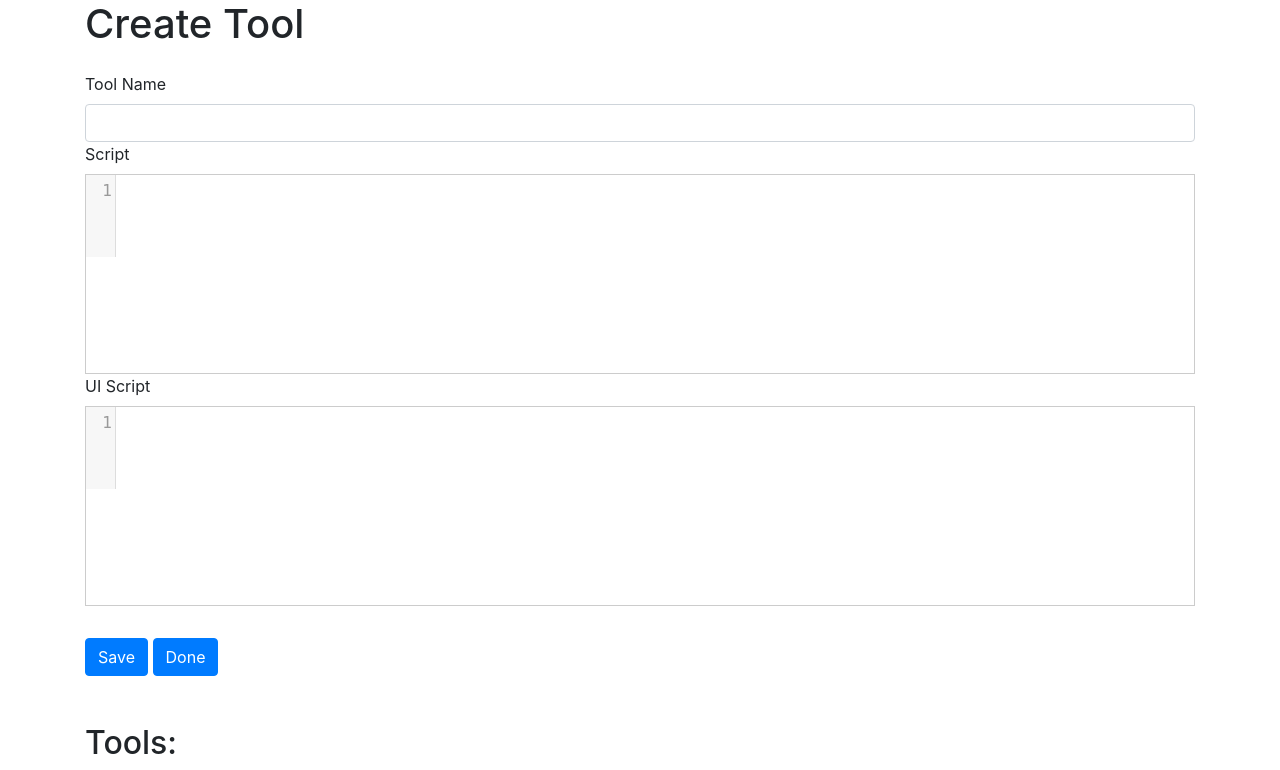
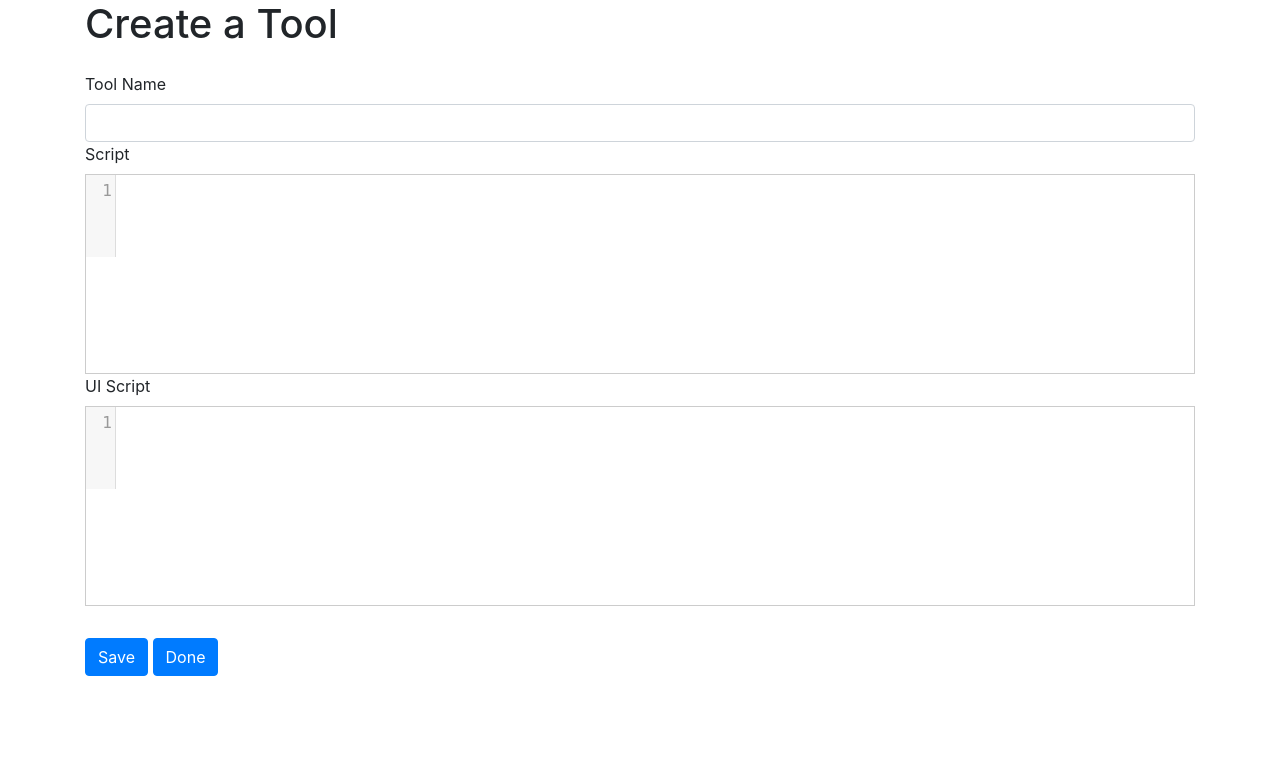
Before and after one commit to 4b3c/toolboard, a Flask app: page /create_tool in a window 1280 px wide. Shown: the part 48-818 px from the top of the page. After the commit the page ends 724 px from the top, so only its background shows below. Run offline with Flask 3, Linux system fonts and the light colour scheme; some libraries are stand-ins or nearby versions.

Commit message:
fixed the tool pages for real

```diff
--- a/templates/create_tool.html
+++ b/templates/create_tool.html
@@ -1,6 +1,6 @@
 {% extends "base.html" %}
 
-{% block title %}<title>Create a new tool!</title>{% endblock %}
+{% block title %}<title>Create a Tool</title>{% endblock %}
 {% block stylesheet %}
     <link rel="stylesheet" href="{{ url_for('static', filename='create_tool.css') }}">
     <link rel="stylesheet" href="https://cdnjs.cloudflare.com/ajax/libs/codemirror/5.65.2/codemirror.min.css">
@@ -16,7 +16,7 @@
 {% block content %}
     <div class="container">
 
-        <h1 class="mt-5">Create Tool</h1>
+        <h1 class="mt-5">Create a Tool</h1>
         {% with messages = get_flashed_messages(with_categories=True) %}
             {% if messages %}
                 {% for category, message in messages %}
@@ -31,19 +31,14 @@
                 <input type="text" class="form-control" id="name" name="name" required>
 
                 <label for="script">Script</label>
-                <input type="text" class="form-control" id="script" name="script" required>
+                <textarea id="script" name="script" style="display: block;"></textarea>
 
                 <label for="ui_script">UI Script</label>
-                <input type="text" class="form-control" id="ui_script" name="ui_script" required>
+                <textarea id="ui_script" name="ui_script" style="display: block;"></textarea>
             </div>
             <button type="submit" class="btn btn-primary mt-3">Save</button>
             <a href="/" class="btn btn-primary mt-3">Done</a>
         </form>
-
-        <h2 class="mt-5"> Tools:</h2>
-        {% for tool in tools %}
-            <div>{{ tool.name }}</div>
-        {% endfor %}
 
     </div>
 
--- a/templates/edit_tool.html
+++ b/templates/edit_tool.html
@@ -31,10 +31,10 @@
                 <input type="text" class="form-control" id="name" name="name" value="{{ tool.name }}" required>
 
                 <label for="script">Script</label>
-                <textarea id="script" name="script" required>{{ tool.script }}</textarea>
+                <textarea id="script" name="script">{{ tool.script }}</textarea>
 
                 <label for="ui_script">UI Script</label>
-                <textarea id="ui_script" name="ui_script" required>{{ tool.ui_script }}</textarea>
+                <textarea id="ui_script" name="ui_script">{{ tool.ui_script }}</textarea>
             </div>
             <button type="submit" class="btn btn-primary mt-3">Save</button>
             <a href="/" class="btn btn-primary mt-3">Done</a>
```
Also changed, not shown: 1 other file.
